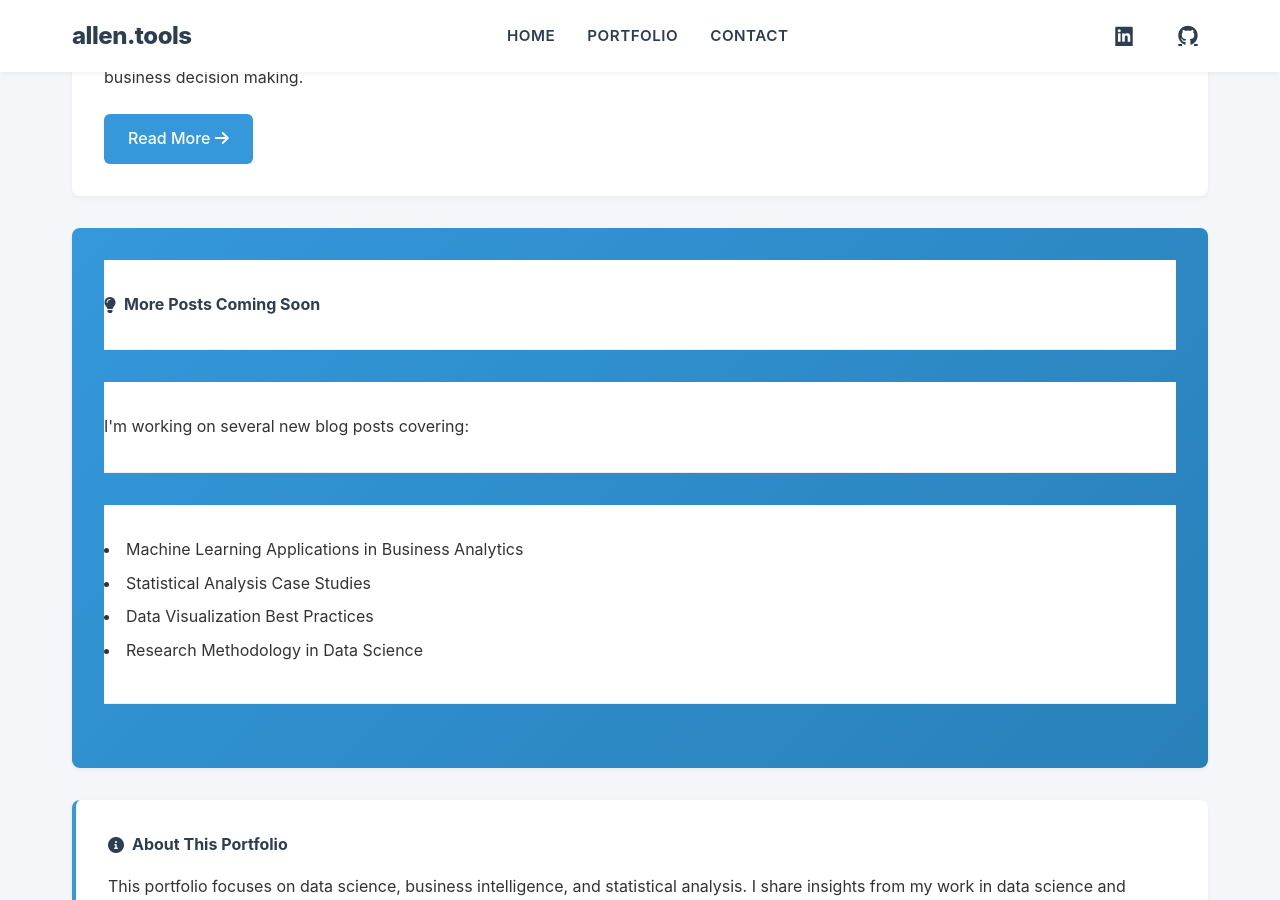
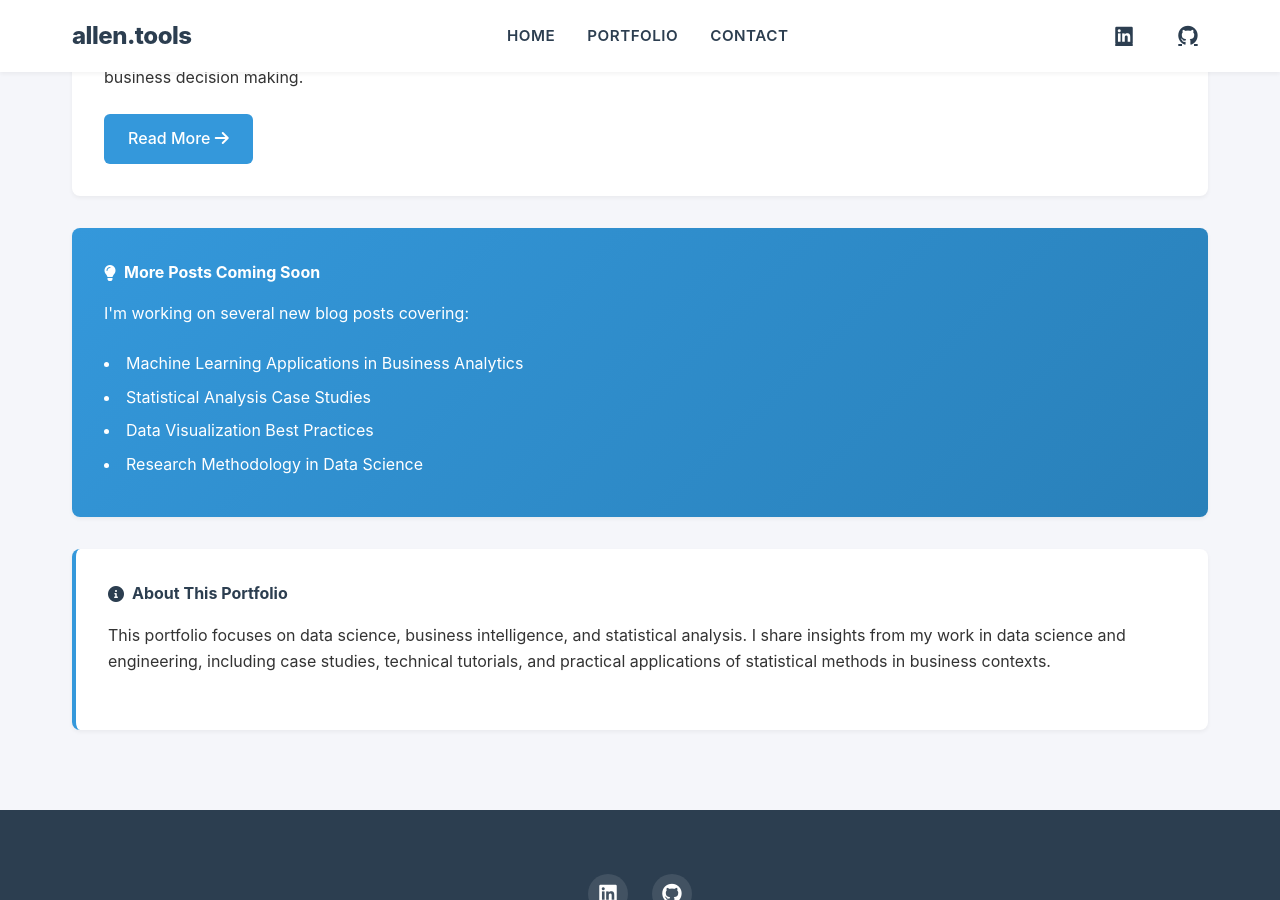
Before and after one commit to kayfay/allen.tools, a Jekyll site: the page built from blog/index.html, in a window 1280 px wide and 900 px high, scrolled down 417 px. Built offline with Jekyll 4.4.1, drawn with Linux system fonts in a browser that asks for light colours.

Commit message:
Fix CSS syntax error causing style bleed in coming-soon section

```diff
--- a/assets/css/style.css
+++ b/assets/css/style.css
@@ -572,6 +572,10 @@ iframe {
 .coming-soon h4,
 .coming-soon p,
 .coming-soon ul,
+.coming-soon li {
+    color: white;
+}
+
 /* Blog Post Specific Styles */
 .blog-post-header {
     background: white;
```
